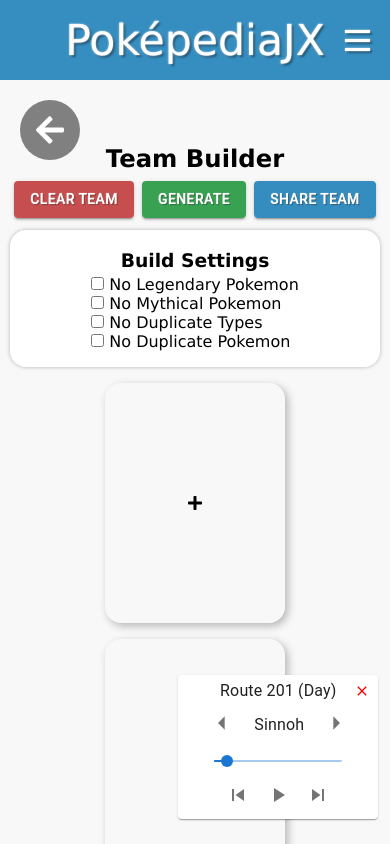
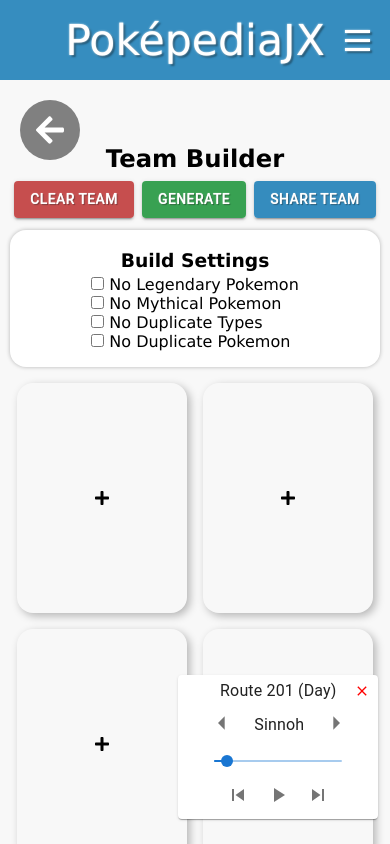
Before and after one commit to rJefferyXie/Pokepedia-React, a React (Create React App) app in the folder client/: page /team in a window 390 px wide. Shown: the top 844 px of the page. Built offline with nearby package versions, Linux system fonts and the light colour scheme.

Commit message:
Pokemon cards scale to screen sizes < 400px.

```diff
--- a/client/src/components/PokemonCard/PokemonCard.css
+++ b/client/src/components/PokemonCard/PokemonCard.css
@@ -102,7 +102,6 @@
     .ds {
         width: 60px;
         height: 70px;
-        border-radius: 6px;
     }
 
     .ds .pokemon-image-card {
@@ -110,3 +109,20 @@
         width: 60px;
     }
 }
+
+@media screen and (max-width: 400px){
+    .pokemon-container {
+        height: 230px;
+        width: 170px;
+    }
+
+    .ds {
+        width: 55px;
+        height: 65px;
+    }
+
+    .ds .pokemon-image-card {
+        margin: auto;
+        width: 55px;
+    }
+}
```
